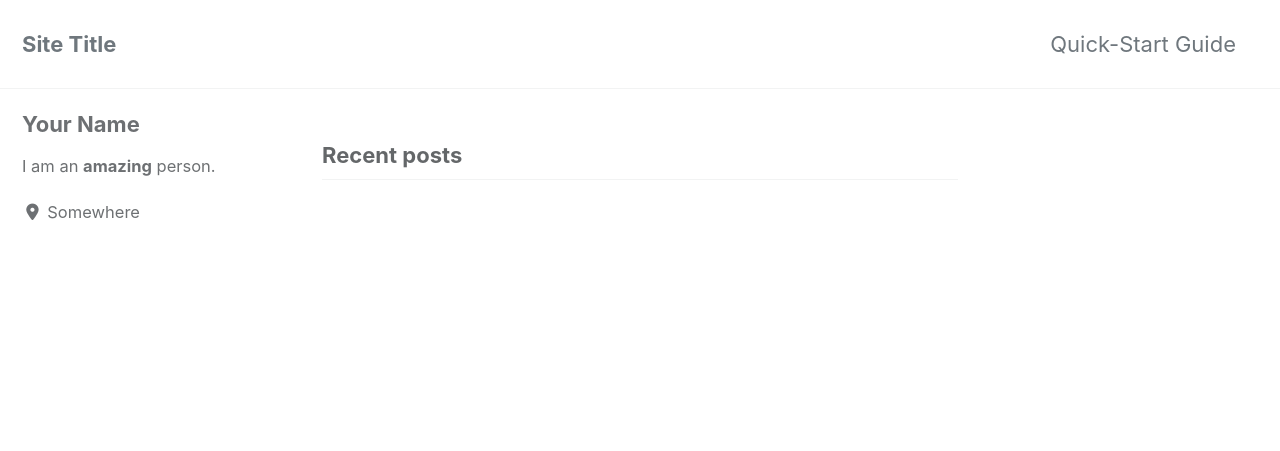
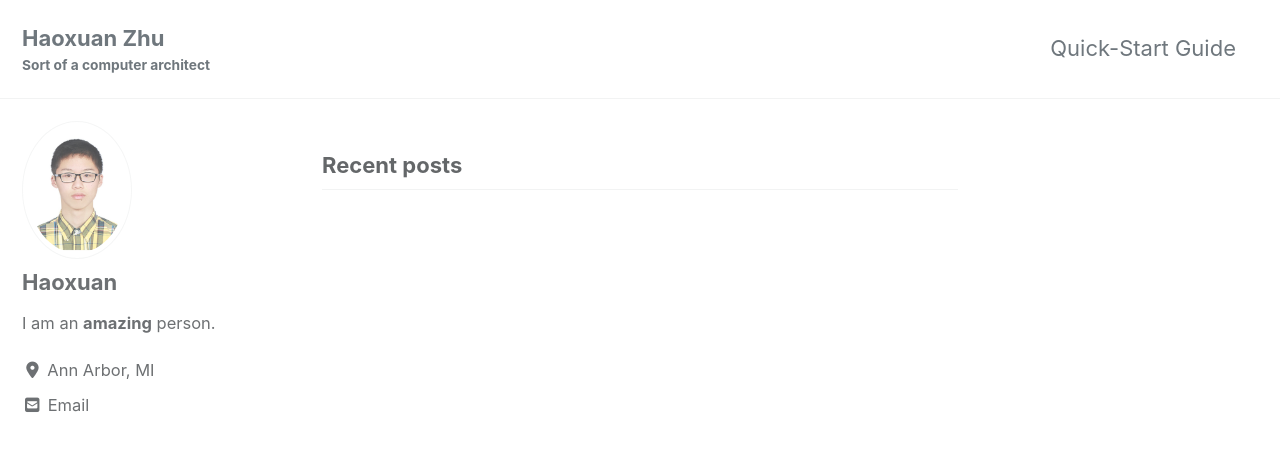
Before and after one commit to hxzhu9819/homepage, a Jekyll site: the page built from index.html, in a window 1280 px wide and 900 px high. Shown: the top 451 px of the window. Built offline with Jekyll 4.4.1, drawn with Linux system fonts in a browser that asks for light colours; cached includes are drawn as plain includes; nearby versions of some CDN libraries; the list of posts is cut into pages by our own code; some of the changed text lies outside the part shown.

Commit message:
init test 1

```diff
--- a/_config.yml
+++ b/_config.yml
@@ -16,13 +16,13 @@
 
 # Site Settings
 locale                   : "en-US"
-title                    : "Site Title"
+title                    : "Haoxuan Zhu"
 title_separator          : "-"
-subtitle                 : # site tagline that appears below site title in masthead
-name                     : "Your Name"
-description              : "An amazing website."
+subtitle                 : "Sort of a computer architect"
+name                     : "Haoxuan Zhu"
+description              : "My personal website"
 url                      : "https://hxzhu9819.github.io"
-baseurl                  : # the subpath of your site, e.g. "/blog"
+baseurl                  : "/homepage"
 repository               : "hxzhu9819/homepage"
 teaser                   : # path of fallback teaser image, e.g. "/assets/images/500x300.png"
 logo                     : # path of logo image to display in the masthead, e.g. "/assets/images/88x88.png"
@@ -93,11 +93,11 @@
 
 # Site Author
 author:
-  name             : "Your Name"
-  avatar           : # path of avatar image, e.g. "/assets/images/bio-photo.jpg"
+  name             : "Haoxuan"
+  avatar           : "/assets/images/bio-photo.jpg"
   bio              : "I am an **amazing** person."
-  location         : "Somewhere"
-  email            :
+  location         : "Ann Arbor, MI"
+  email            : "hxzhu@umich.edu"
   links:
     - label: "Email"
       icon: "fas fa-fw fa-envelope-square"
```
Also changed, not shown: assets/images/bio-photo.jpg (added).
